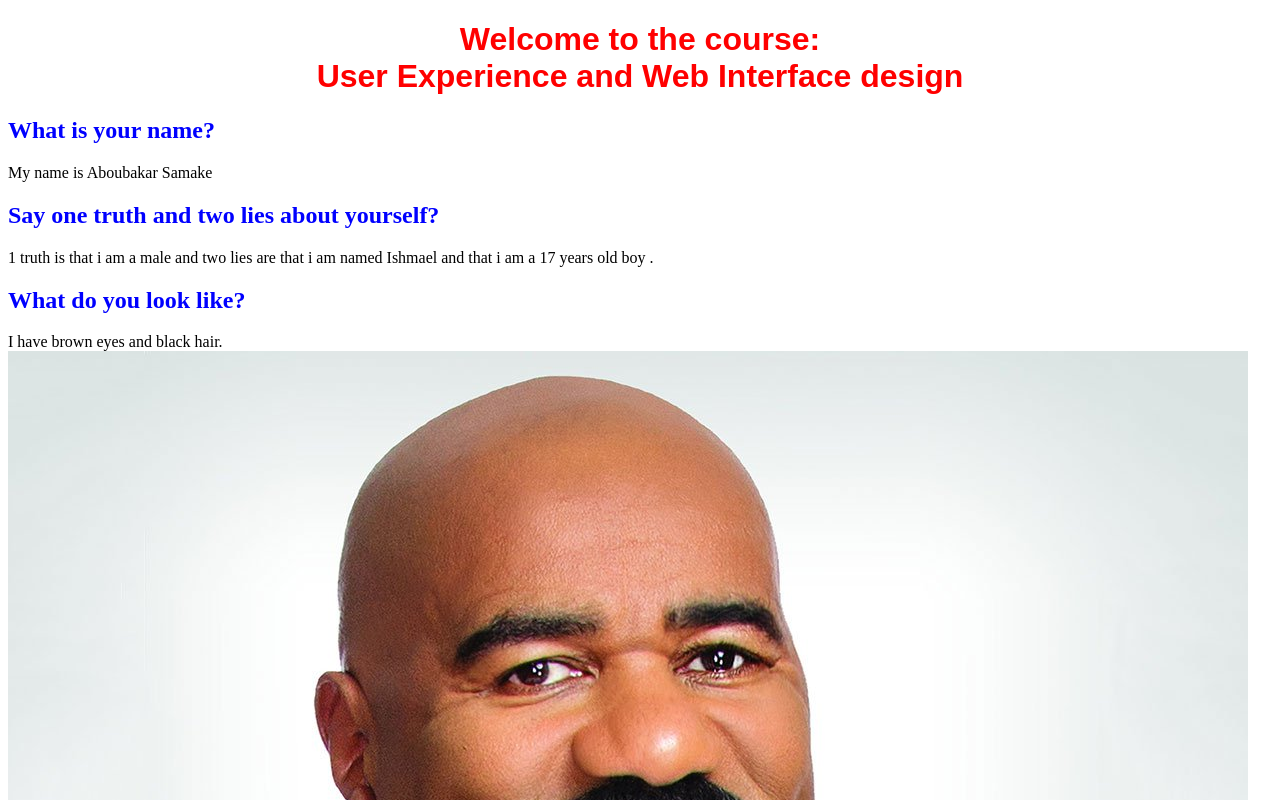
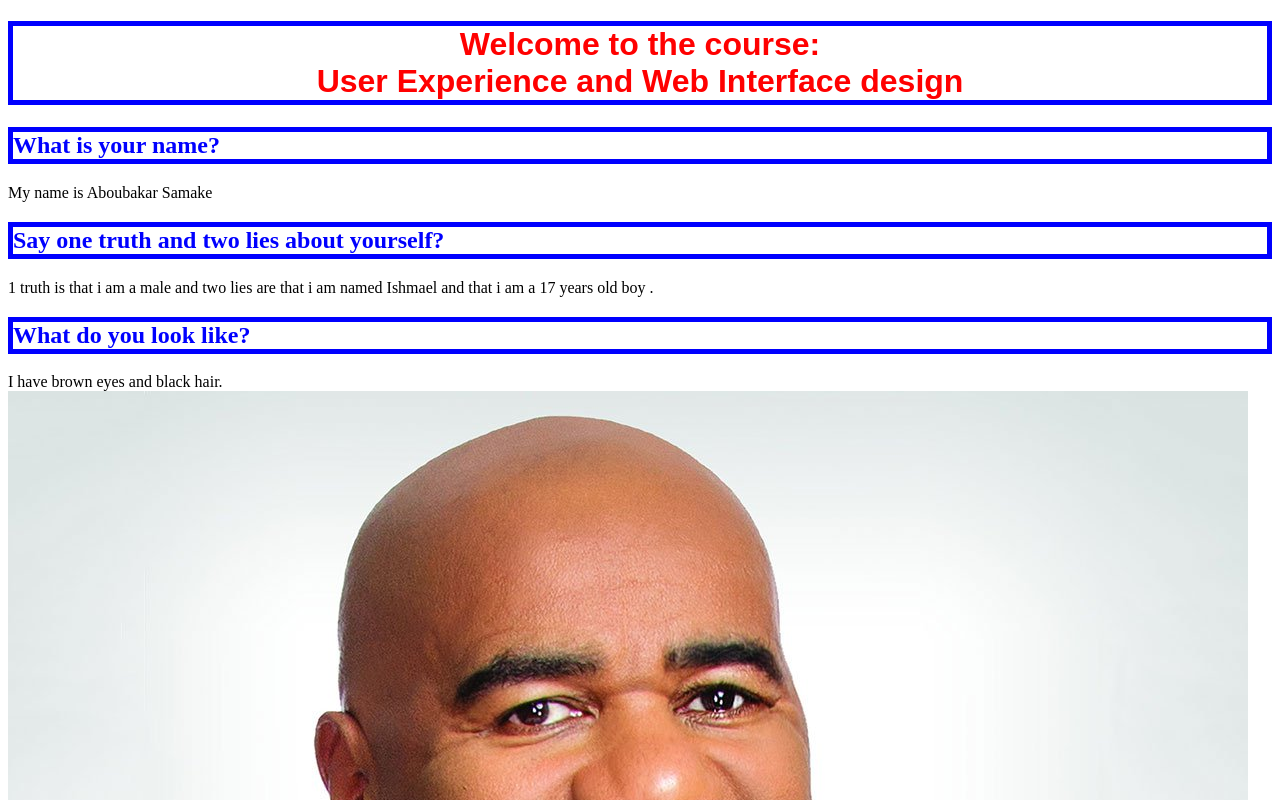
Before and after one commit to 420n13la/page-about-yourself-Abousmk, a plain HTML site: page index.html in a window 1280 px wide. Shown: the top 800 px of the page. Drawn offline with Linux system fonts and the light colour scheme.

Commit message:
Update styles.css

```diff
--- a/styles.css
+++ b/styles.css
@@ -10,14 +10,17 @@ h1 {
   color: red;
   text-align: center;
   font-family: 'Manjari', sans-serif;
+  border: 5px solid blue;
 }
 
 h2 {
   color: blue;
   text-align: left;
+  border: 5px solid blue
 }
 
 p {
   font-size: 20px;
+  border: 5px solid blue
 }
 </style>
```
